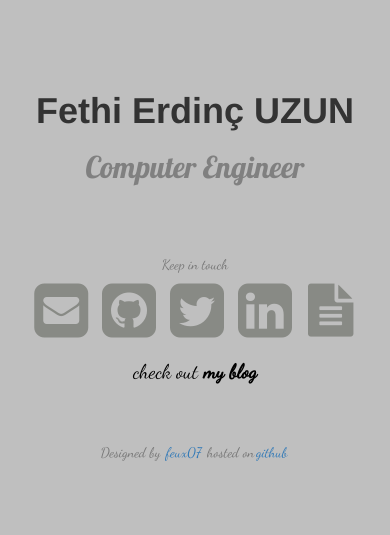
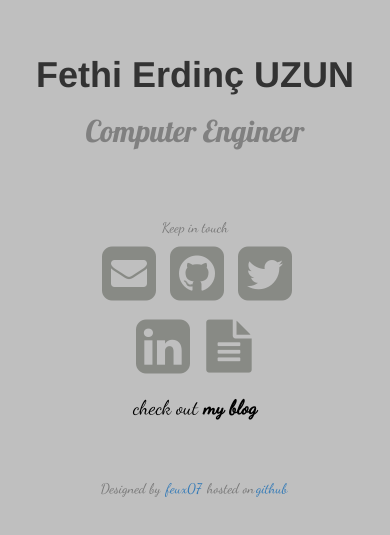
Before and after one commit to feux07/fethierdincuzun.com, a plain HTML site: page index.html in a window 390 px wide. Shown: the part 165-700 px from the top of the page. Drawn offline with Linux system fonts and the light colour scheme; a web font is replaced by a local one.

Commit message:
GUI enhancements

```diff
--- a/index.html
+++ b/index.html
@@ -48,7 +48,7 @@
 		</div>
 
 		<div class="row">
-			<div class="col-lg-12 col-md-12 col-sm-12 col-xs-12"></div>
+			<div class="col-lg-12 col-md-12 hidden-xs">
 			<p class="text-muted">Keep in touch</p>
 			<ul class="social-network social-circle  ">
 				<li><a href="mailto:info@fethierdincuzun.com" class="icoMail"
@@ -60,7 +60,7 @@
 						<li><a href="http://twitter.com/feux07" class="icoTwitter"
 							title="Twitter"> <i class="fa fa-twitter-square  fa-3x"></i></a></li>
 
-							<li class="hidden-xs hidden-sm"><a href="http://google.com/+FethiErdincUzun"
+							<li ><a href="http://google.com/+FethiErdincUzun"
 								class="icoGoogle" title="Google +"><i
 								class="fa fa-google-plus-square fa-3x"></i></a></li>
 
@@ -72,6 +72,31 @@
 										class="icoCV" title="CV"><i
 										class="fa fa-file-text  fa-3x " id="cv" ></i></a></li>
 									</ul>
+		</div>
+		<div class="hidden-sm col-xs-12 hidden-lg hidden-md">
+			<p class="text-muted">Keep in touch</p>
+			<ul class="social-network social-circle  ">
+				<li><a href="mailto:info@fethierdincuzun.com" class="icoMail"
+					title="Rss"><i class="fa fa-envelope-square fa-3x "></i></a></li>
+
+					<li><a href="http://github.com/feux07" class="icoGithub"
+						title="github"><i class="fa fa-github-square fa-3x"></i></a></li>
+
+						<li><a href="http://twitter.com/feux07" class="icoTwitter"
+							title="Twitter"> <i class="fa fa-twitter-square  fa-3x"></i></a></li><br>
+
+
+
+
+								<li><a href="http://linkedin.com/in/fethierdincuzun"
+									class="icoLinkedin" title="Linkedin"><i
+									class="fa fa-linkedin-square  fa-3x " ></i></a></li>
+
+									<li><a href="http://cv.fethierdincuzun.com"
+										class="icoCV" title="CV"><i
+										class="fa fa-file-text  fa-3x " id="cv" ></i></a></li>
+									</ul>
+		</div>
 		</div>
 
 								<a id="blog" href="http://blog.fethierdincuzun.com">check out <strong>my blog</strong> </a>
```
Lines whose indentation alone changed are shown as unchanged.
